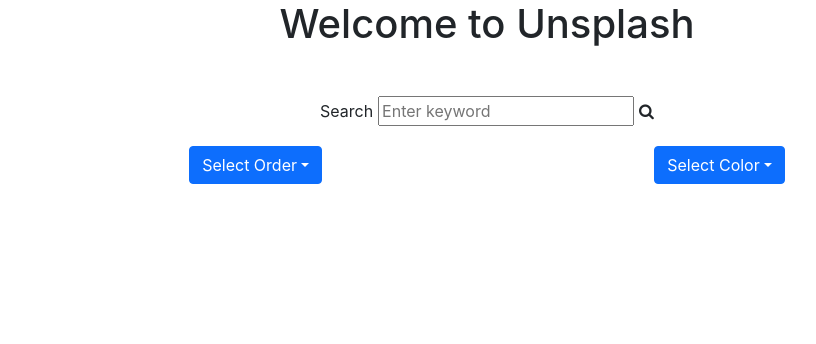
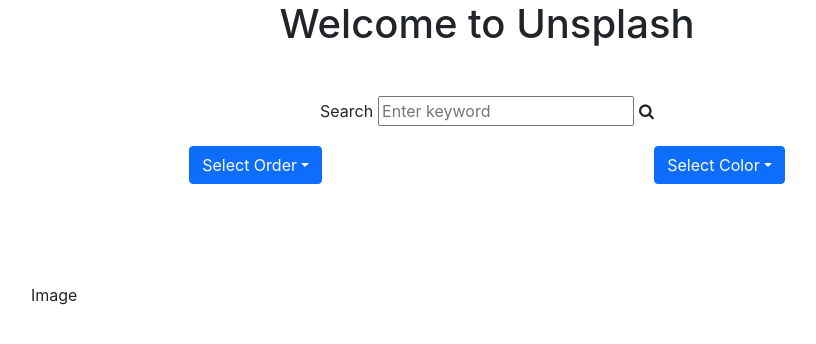
Before and after one commit to perrirodgers/zora-frontend-take-home-challenge, a React (Create React App) app: page / in a window 1280 px wide. Shown: the top 344 px of the page, without its empty margins (153-969 px from the left). Built offline with nearby package versions, Linux system fonts and the light colour scheme.

Commit message:
designed photo grid component

```diff
--- a/src/components/home-view.js
+++ b/src/components/home-view.js
@@ -1,6 +1,7 @@
 import React, { useState } from "react";
 import { SearchBar } from "./searchBar";
 import { Dropdown } from "react-bootstrap";
+import { PhotoView } from "./photo-view";
 
 export const HomeView = () => {
     // for search keyword
@@ -79,6 +80,10 @@
                     </Dropdown.Menu>
                 </Dropdown>
             </div>
+            <div className="photos-gallery-section">
+                <PhotoView />
+
+            </div>
         </>
     );
 };
--- /dev/null
+++ b/src/components/photo-view.js
@@ -0,0 +1,22 @@
+export const PhotoView = () => {
+    // for rendering photo grid
+    return (
+        <>
+            <div className="photo-container d-flex row justify-content-between mt-5 mb-5">
+                <div className="row">
+                    <div className="col-md-4 mt-2 mb-2" >
+                        <div className="photoGrid d-flex justify-content-center" style={{ padding: "10px" }}>
+                            <div className="col-md-3 p-2">
+                                Image
+                            </div>
+                        </div>
+
+                    </div>
+
+                </div>
+
+
+            </div>
+        </>
+    )
+}
--- a/src/static/css/my-css.css
+++ b/src/static/css/my-css.css
@@ -19,3 +19,17 @@
     margin: 10px auto;
     padding: 10px;
 }
+
+.photo-container {
+  padding: 15px 30px;
+}
+
+.photoImage {
+    margin: auto;
+    align-self: center;
+    align-items: center;
+    height: 225px;
+    vertical-align: middle;
+    width: 225px;
+    border-radius: 8px;
+}
```
